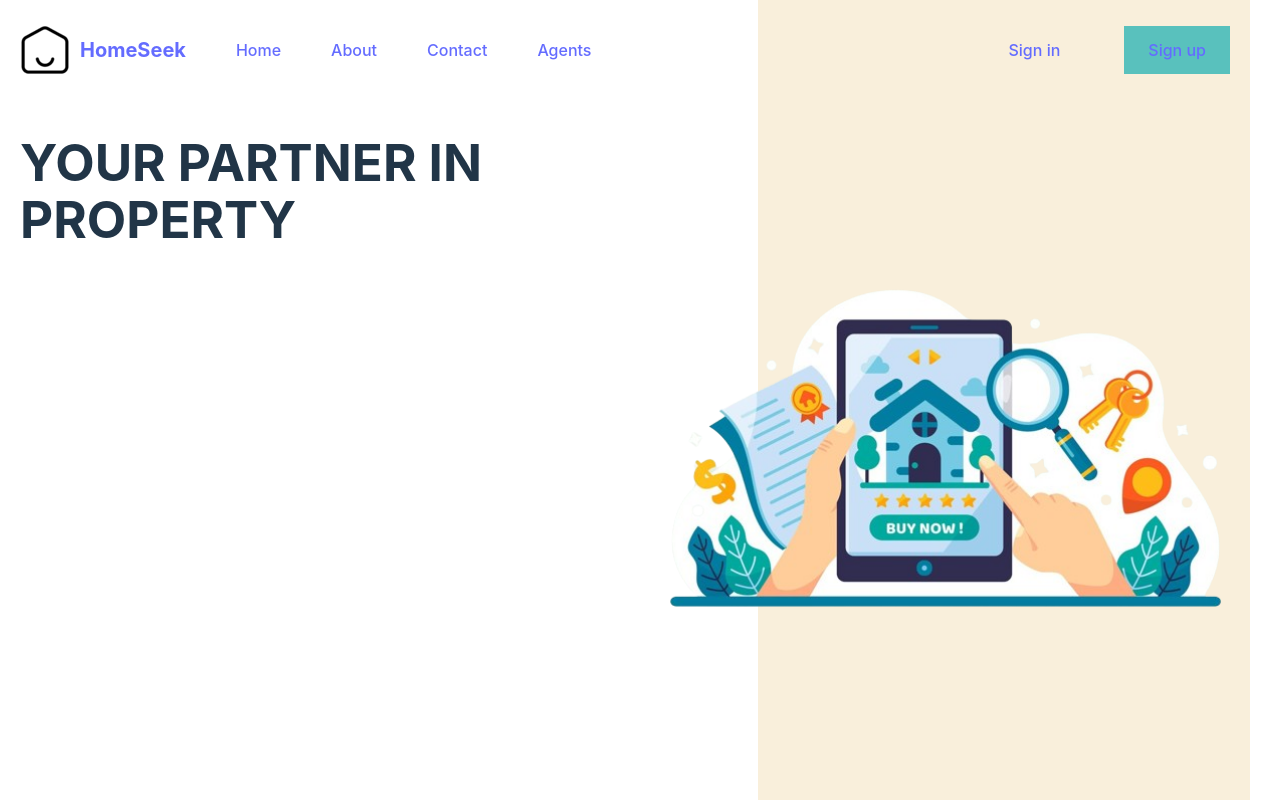
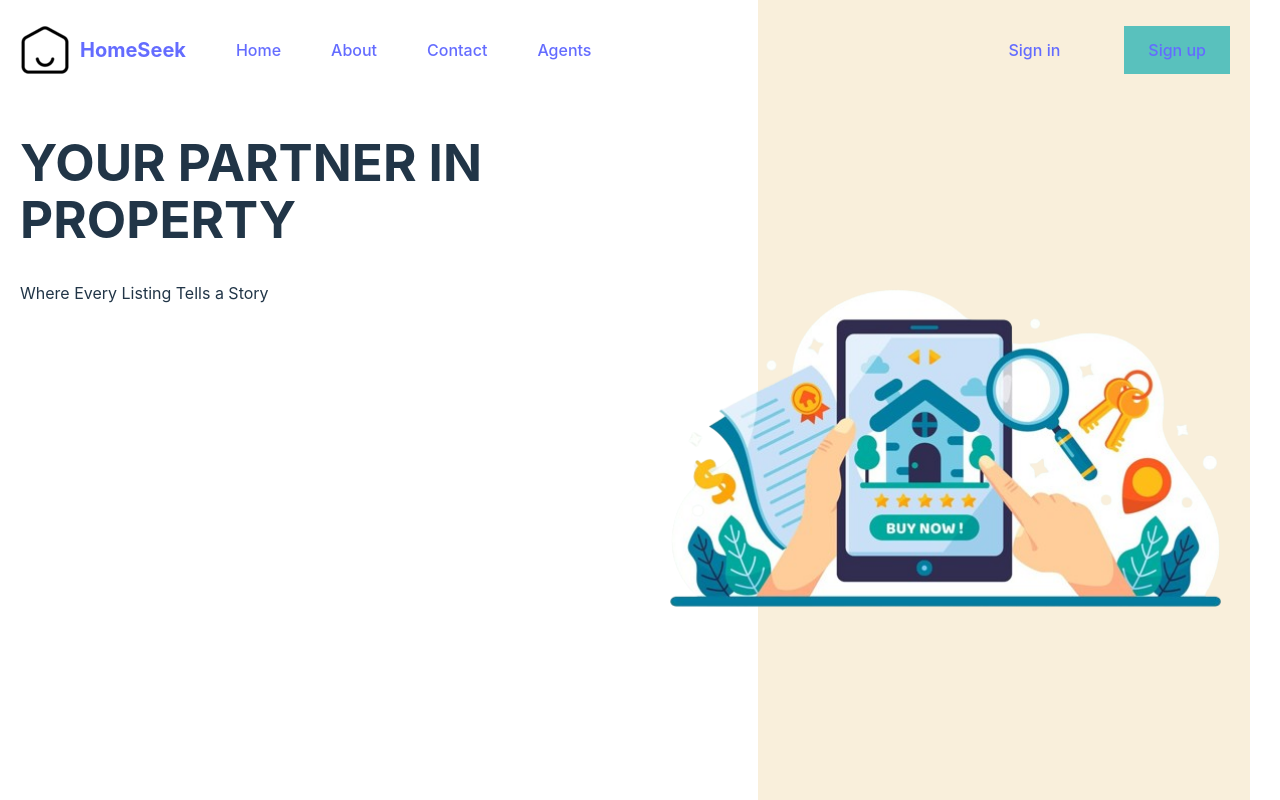
Before and after one commit to kalviumcommunity/S59_Gouri_Capstone_HomeSeek, a React (Vite) app in the folder Frontend/: page / in a window 1280 px wide. Shown: the top 800 px of the page. Built offline with nearby package versions, Linux system fonts and the light colour scheme; the HTML template or start-up script is replaced by a standard one.

Commit message:
added title and subtitle

```diff
--- a/Frontend/src/pages/homePage/homePage.scss
+++ b/Frontend/src/pages/homePage/homePage.scss
@@ -4,6 +4,10 @@
 
     .textContainer{
         flex: 3;
+
+        .wrapper{
+            padding-right: 100px;
+        }
     }
 
     .imgContainer{
--- a/Frontend/src/pages/homePage/homepage.jsx
+++ b/Frontend/src/pages/homePage/homepage.jsx
@@ -6,7 +6,10 @@ function Homepage() {
   return (
     <div className='homePage'>
       <div className="textContainer">
-        <h1>YOUR PARTNER IN PROPERTY</h1>
+        <div className="wrapper">
+        <h1 className='title'>YOUR PARTNER IN PROPERTY</h1>
+        <p>Where Every Listing Tells a Story</p>
+        </div>
       </div>
       <div className="imgContainer">
         <img src={bg} alt=''></img>
```
